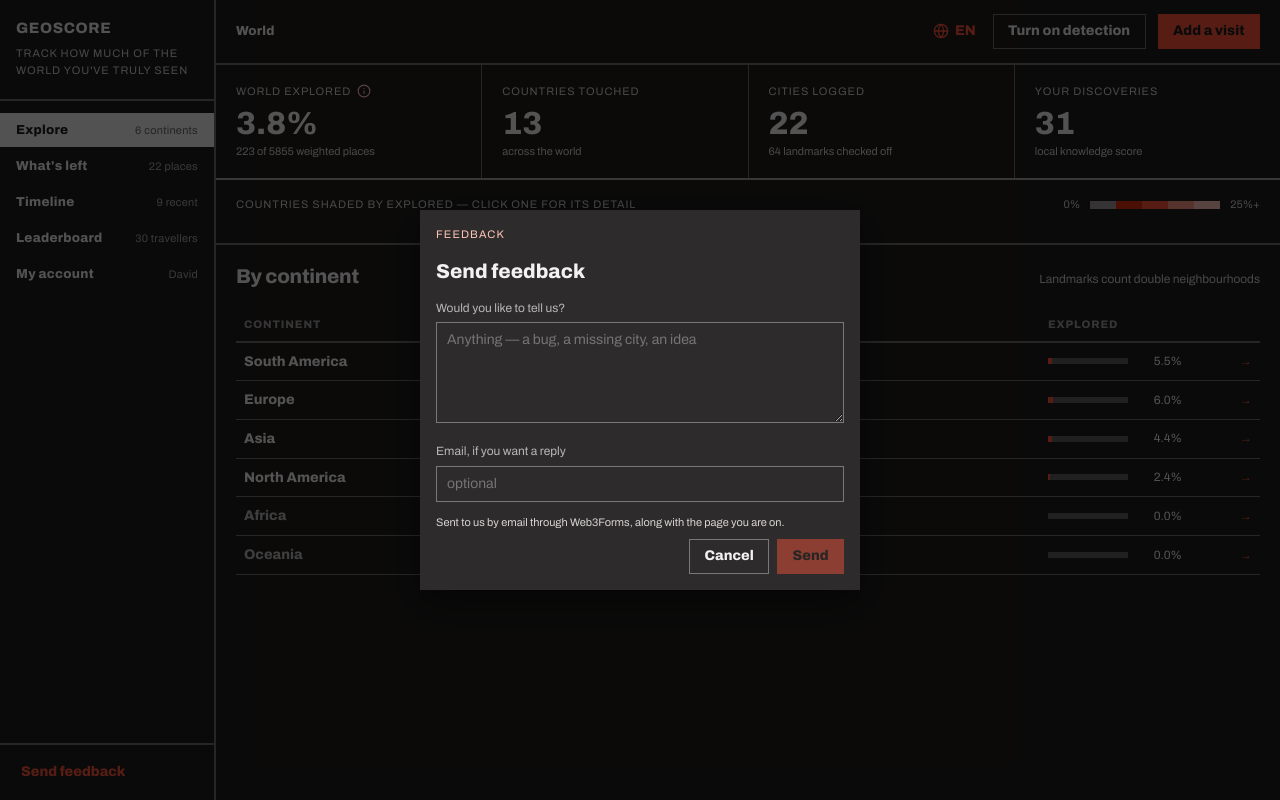
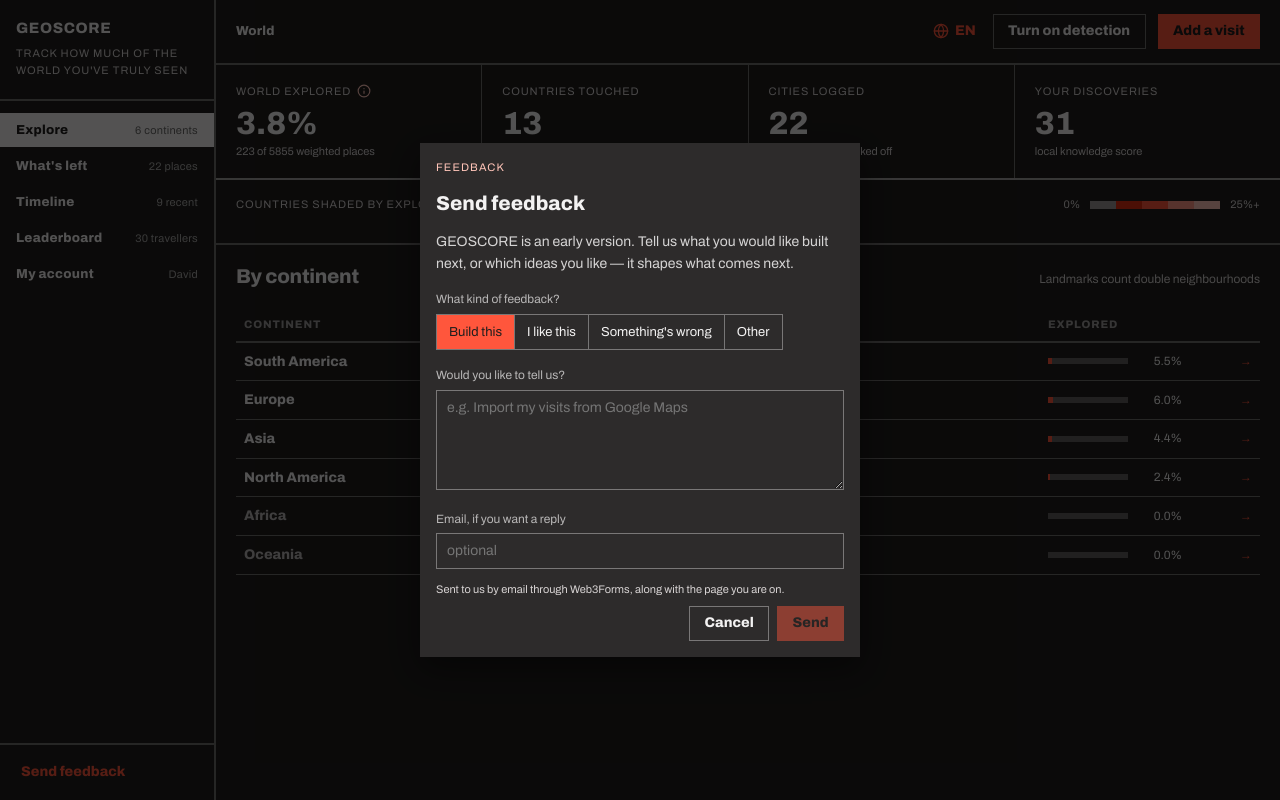
Before and after one commit to dcallay/travel-tracker, an Angular app: page /explore in a window 1280 px wide. Both pictures are taken after a click on the button "Send feedback". Built offline with nearby package versions, Linux system fonts and the light colour scheme.

Commit message:
implement feedback dialog with topic selection and update email submission format

```diff
--- a/src/app/core/dialog-state.ts
+++ b/src/app/core/dialog-state.ts
@@ -1,6 +1,10 @@
 import { Injectable, signal } from '@angular/core';
 
 export type FeedbackKind = 'general' | 'report';
+
+/** What general feedback is about, in the order the picker shows them. The first is preselected. */
+export const FEEDBACK_TOPICS = ['build', 'like', 'bug', 'other'] as const;
+export type FeedbackTopic = (typeof FEEDBACK_TOPICS)[number];
 
 export interface FeedbackRequest {
   kind: FeedbackKind;
--- a/src/app/core/feedback-mailer.ts
+++ b/src/app/core/feedback-mailer.ts
@@ -1,6 +1,6 @@
 import { Injectable } from '@angular/core';
 
-import { FeedbackKind } from './dialog-state';
+import { FeedbackKind, FeedbackTopic } from './dialog-state';
 import { EN } from './i18n/en';
 
 export const WEB3FORMS_ENDPOINT = 'https://api.web3forms.com/submit';
@@ -16,6 +16,8 @@ export interface FeedbackMessage {
   place: string;
   /** Index into the report reasons; null for general feedback. */
   reason: number | null;
+  /** What general feedback is about; null for a report. */
+  topic: FeedbackTopic | null;
   message: string;
   /** Where to reply; empty when the user left none. */
   email: string;
@@ -25,13 +27,17 @@ export interface FeedbackMessage {
   page: string;
 }
 
-/** The JSON body Web3Forms expects. Reasons go out in English so the inbox reads consistently. */
+/**
+ * The JSON body Web3Forms expects. Reasons and topics go out in English so the inbox reads
+ * consistently, and sit in the subject so it can be sorted at a glance.
+ */
 export function buildSubmission(msg: FeedbackMessage): Record<string, string> {
   const reason = msg.reason === null ? '' : (EN.feedback.reasons[msg.reason] ?? '');
+  const topic = msg.topic === null ? '' : EN.feedback.topics[msg.topic];
   const subject =
     msg.kind === 'report'
       ? `GEOSCORE report: ${[msg.place, reason].filter(Boolean).join(' — ')}`
-      : 'GEOSCORE feedback';
+      : `GEOSCORE feedback${topic ? `: ${topic}` : ''}`;
   const body: Record<string, string> = {
     access_key: WEB3FORMS_KEY,
     subject,
@@ -43,6 +49,8 @@ export function buildSubmission(msg: FeedbackMessage): Record<string, string> {
   if (msg.kind === 'report') {
     body['place'] = msg.place;
     body['reason'] = reason;
+  } else if (topic) {
+    body['topic'] = topic;
   }
   // Web3Forms uses `email` as the reply-to address.
   const email = msg.email.trim();
--- a/src/app/core/i18n/en.ts
+++ b/src/app/core/i18n/en.ts
@@ -263,9 +263,18 @@ export const EN: Strings = {
     about: 'About',
     whatIsWrong: 'What is wrong',
     reasons: ['Wrong count', 'Wrong city', 'Missing place', "Visit I didn't make"],
+    mvpNote:
+      'GEOSCORE is an early version. Tell us what you would like built next, or which ideas you like — it shapes what comes next.',
+    topicLabel: 'What kind of feedback?',
+    topics: { build: 'Build this', like: 'I like this', bug: "Something's wrong", other: 'Other' },
     fieldLabel: 'Would you like to tell us?',
     reportFieldLabel: 'What did you expect to see?',
-    placeholder: 'Anything — a bug, a missing city, an idea',
+    placeholders: {
+      build: 'e.g. Import my visits from Google Maps',
+      like: 'Optional — what do you like about it?',
+      bug: 'What happened, and what did you expect?',
+      other: 'Anything — a missing city, a question',
+    },
     reportPlaceholder: 'e.g. Guápulo is in Quito, not Cuenca',
     email: 'Email, if you want a reply',
     emailPlaceholder: 'optional',
--- a/src/app/core/i18n/es.ts
+++ b/src/app/core/i18n/es.ts
@@ -275,9 +275,23 @@ export const ES: Strings = {
     about: 'Sobre',
     whatIsWrong: 'Qué está mal',
     reasons: ['Recuento incorrecto', 'Ciudad incorrecta', 'Falta un lugar', 'Visita que no hice'],
+    mvpNote:
+      'GEOSCORE es una versión temprana. Cuéntanos qué te gustaría que construyéramos o qué ideas te gustan: así decidimos lo siguiente.',
+    topicLabel: '¿Qué tipo de comentario?',
+    topics: {
+      build: 'Constrúyelo',
+      like: 'Me gusta',
+      bug: 'Algo falla',
+      other: 'Otro',
+    },
     fieldLabel: '¿Qué te gustaría contarnos?',
     reportFieldLabel: '¿Qué esperabas ver?',
-    placeholder: 'Lo que sea: un error, una ciudad que falta, una idea',
+    placeholders: {
+      build: 'p. ej., Importar mis visitas desde Google Maps',
+      like: 'Opcional: ¿qué es lo que te gusta?',
+      bug: '¿Qué pasó y qué esperabas?',
+      other: 'Lo que sea: una ciudad que falta, una pregunta',
+    },
     reportPlaceholder: 'p. ej., Guápulo está en Quito, no en Cuenca',
     email: 'Correo electrónico, si quieres respuesta',
     emailPlaceholder: 'opcional',
--- a/src/app/dialogs/feedback-dialog/feedback-dialog.html
+++ b/src/app/dialogs/feedback-dialog/feedback-dialog.html
@@ -17,6 +17,24 @@
           <div class="tt-dialog-about">
             <div class="tt-section-label">{{ t().feedback.about }}</div>
             <div class="tt-dialog-about__place">{{ c.place }}</div>
+          </div>
+        }
+        @if (!c.isReport) {
+          <p class="dialog-body tt-dialog-mvp">{{ t().feedback.mvpNote }}</p>
+          <div class="field tt-dialog-seg">
+            <label>{{ t().feedback.topicLabel }}</label>
+            <div class="seg">
+              @for (option of topics; track option) {
+                <label class="seg-opt">
+                  <input
+                    type="radio"
+                    name="tt-fb-topic"
+                    [checked]="topic() === option"
+                    (change)="topic.set(option)"
+                  /><span>{{ t().feedback.topics[option] }}</span>
+                </label>
+              }
+            </div>
           </div>
         }
         @if (c.isReport) {
--- a/src/app/dialogs/feedback-dialog/feedback-dialog.scss
+++ b/src/app/dialogs/feedback-dialog/feedback-dialog.scss
@@ -10,6 +10,10 @@
   font-weight: 800;
   font-size: 18px;
   margin-top: 2px;
+}
+
+.tt-dialog-mvp {
+  margin-bottom: 16px;
 }
 
 .tt-dialog-seg {
--- a/src/app/dialogs/feedback-dialog/feedback-dialog.ts
+++ b/src/app/dialogs/feedback-dialog/feedback-dialog.ts
@@ -1,7 +1,7 @@
 import { ChangeDetectionStrategy, Component, computed, inject, linkedSignal } from '@angular/core';
 import { Router } from '@angular/router';
 
-import { DialogState } from '../../core/dialog-state';
+import { DialogState, FEEDBACK_TOPICS, FeedbackTopic } from '../../core/dialog-state';
 import { FeedbackMailer, looksLikeEmail } from '../../core/feedback-mailer';
 import { I18n } from '../../core/i18n/i18n';
 import { Dialog } from '../../shared/ui/dialog/dialog';
@@ -28,6 +28,11 @@ export class FeedbackDialog {
   });
   protected readonly email = linkedSignal({ source: this.dialogs.feedback, computation: () => '' });
   protected readonly reason = linkedSignal({ source: this.dialogs.feedback, computation: () => 0 });
+  protected readonly topic = linkedSignal<unknown, FeedbackTopic>({
+    source: this.dialogs.feedback,
+    computation: () => FEEDBACK_TOPICS[0],
+  });
+  protected readonly topics = FEEDBACK_TOPICS;
   /** Honeypot: hidden from people, ticked by bots that fill in every field. */
   protected readonly botcheck = linkedSignal({
     source: this.dialogs.feedback,
@@ -43,12 +48,14 @@ export class FeedbackDialog {
     return email !== '' && !looksLikeEmail(email);
   });
 
-  /** A report says something with its reason alone; general feedback needs a message. */
+  /** A report's reason or an "I like this" says something alone; anything else needs a message. */
   protected readonly canSend = computed(
     () =>
       this.state() !== 'sending' &&
       !this.emailInvalid() &&
-      (this.dialogs.feedback()?.kind === 'report' || this.message().trim() !== ''),
+      (this.dialogs.feedback()?.kind === 'report' ||
+        this.topic() === 'like' ||
+        this.message().trim() !== ''),
   );
 
   protected readonly copy = computed(() => {
@@ -67,7 +74,7 @@ export class FeedbackDialog {
       title: sent ? f.sentTitle : isReport ? t.detail.reportLink : t.sidebar.sendFeedback,
       thanks: hasPlace ? f.reportThanks(request.place) : f.thanks,
       fieldLabel: isReport ? f.reportFieldLabel : f.fieldLabel,
-      placeholder: isReport ? f.reportPlaceholder : f.placeholder,
+      placeholder: isReport ? f.reportPlaceholder : f.placeholders[this.topic()],
     };
   });
 
@@ -84,6 +91,7 @@ export class FeedbackDialog {
         kind: request.kind,
         place: request.place,
         reason: request.kind === 'report' ? this.reason() : null,
+        topic: request.kind === 'general' ? this.topic() : null,
         message: this.message(),
         email: this.email(),
         locale: this.t().locale,
```
Also changed, not shown: src/app/core/i18n/strings.ts (+7 -1 lines), 2 other files (tests, documents, lock files or other folders).
